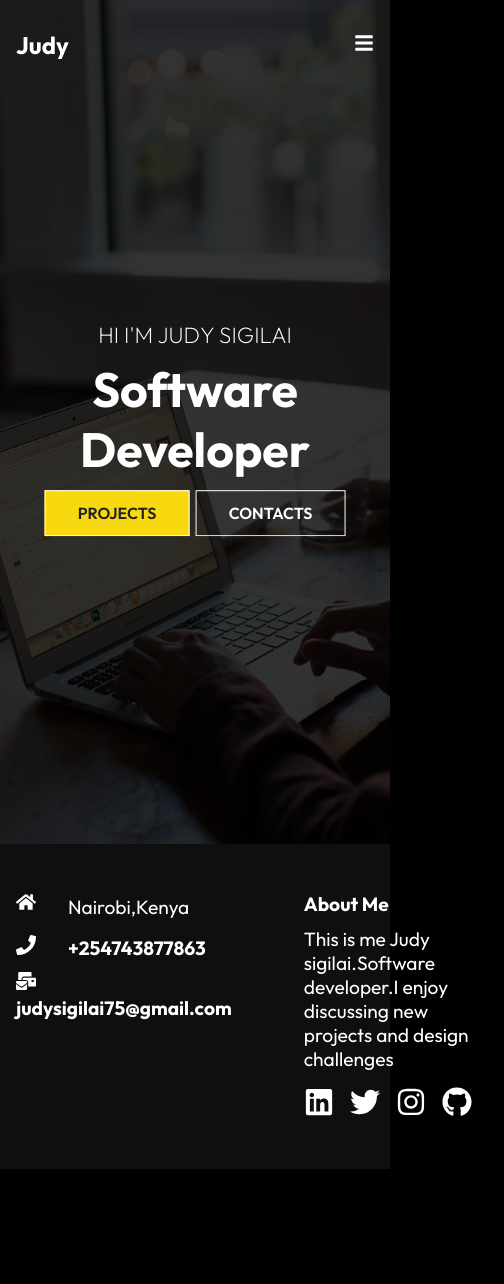
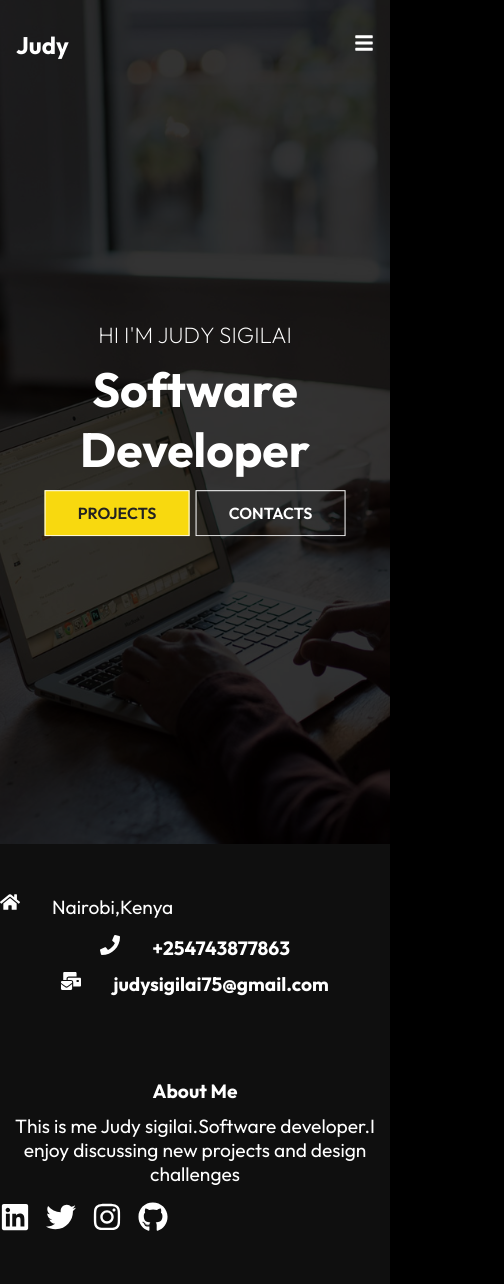
Before and after one commit to judy-chelangat/react-portfolio, a React (Create React App) app: page / in a window 390 px wide. Shown: the whole page, 504 px wide, since content can reach past the window. Before the commit the page ends 1169 px from the top, so only its background shows below. Built offline with nearby package versions, Linux system fonts and the light colour scheme.

Commit message:
added changes

```diff
--- a/src/components/Footer.css
+++ b/src/components/Footer.css
@@ -46,8 +46,12 @@ p{
     font-size: 1.2rem;
 }
 /* responsive design for mobile  */
-@media  screen and (max-width:480px) {
-    .footer-container{
-        grid-template-columns: repeat(1fr);
+@media screen and (max-width: 480px) {
+    .footer-container {
+      grid-template-columns: 1fr;
     }
-}
+    .left, .right {
+      text-align: center;
+      padding: 1rem 0;
+    }
+  }
```
